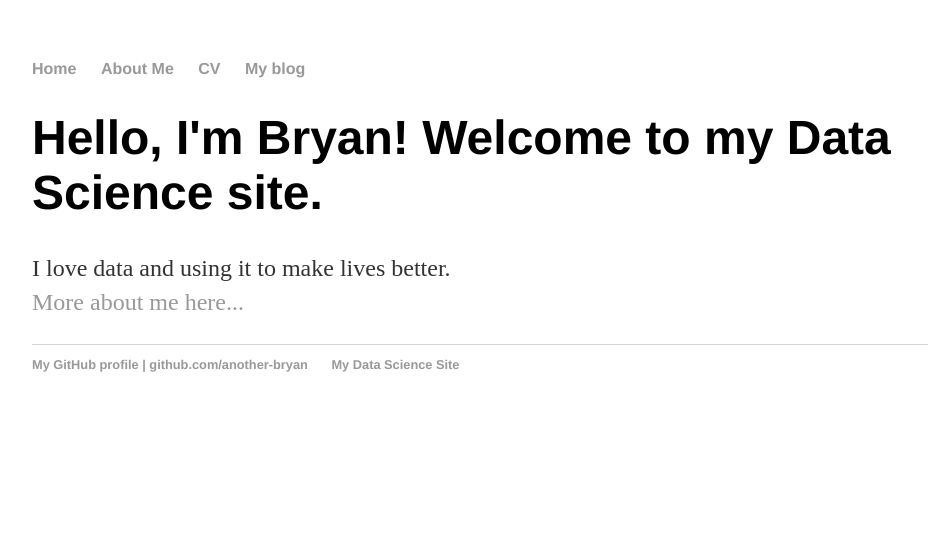
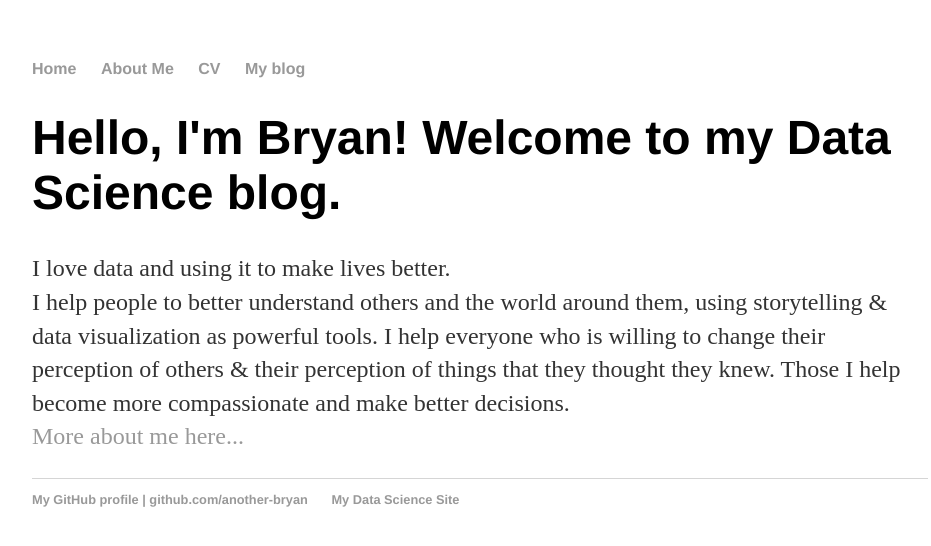
Before and after one commit to another-bryan/another-bryan.github.io, a Jekyll site: the page built from index.html, in a window 1280 px wide. Shown: the top 546 px of the page, without its empty margins (160-1091 px from the left). Built offline with Jekyll 4.4.1, drawn with Linux system fonts in a browser that asks for light colours.

Commit message:
Added LinkedIn summary to index.html

```diff
--- a/index.html
+++ b/index.html
@@ -5,8 +5,10 @@ title: Bryan, Data Scientist
 
 
 <div class="blurb">
-	<h1>Hello, I'm Bryan! Welcome to my Data Science site.</h1>
+	<h1>Hello, I'm Bryan! Welcome to my Data Science blog.</h1>
 	<p>I love data and using it to make lives better.
+		<br>
+		I help people to better understand others and the world around them, using storytelling & data visualization as powerful tools. I help everyone who is willing to change their perception of others & their perception of things that they thought they knew. Those I help become more compassionate and make better decisions.
 		<br>
 		<a href="about.html">More about me here...</a></p>
 </div><!-- /.blurb -->
```
